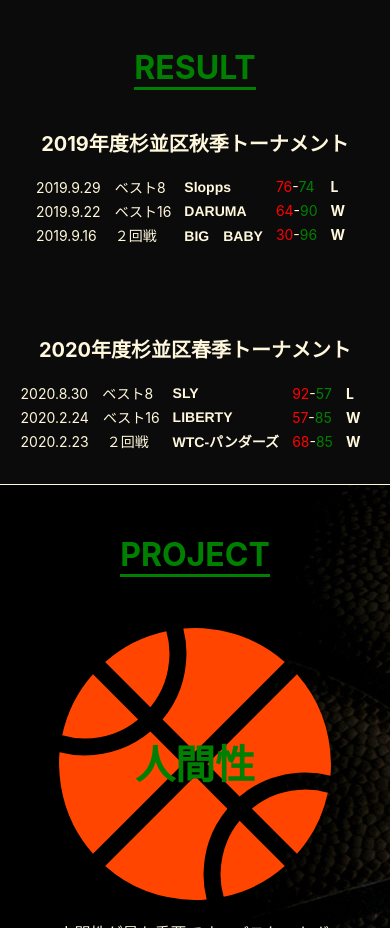
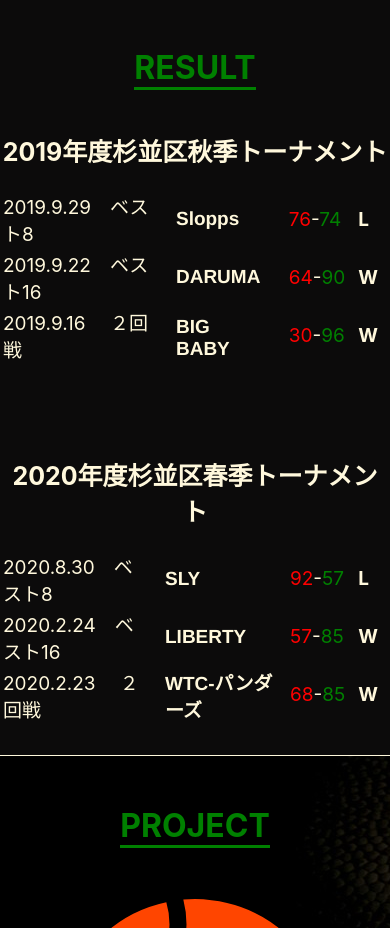
Before and after one commit to hippo0408/syoei.bbc, a plain HTML site: page index.html in a window 390 px wide. Shown: the part 10082-11010 px from the top of the page. Drawn offline with Linux system fonts and the light colour scheme.

Commit message:
Update responsive.css

```diff
--- a/responsive.css
+++ b/responsive.css
@@ -136,11 +136,11 @@
     }
 
     #result h2{
-    font-size: 20px;
+    font-size: 25px;
     }
 
     tr{
-        font-size: 14px;
+        font-size: 19px;
     }
 
 
```
